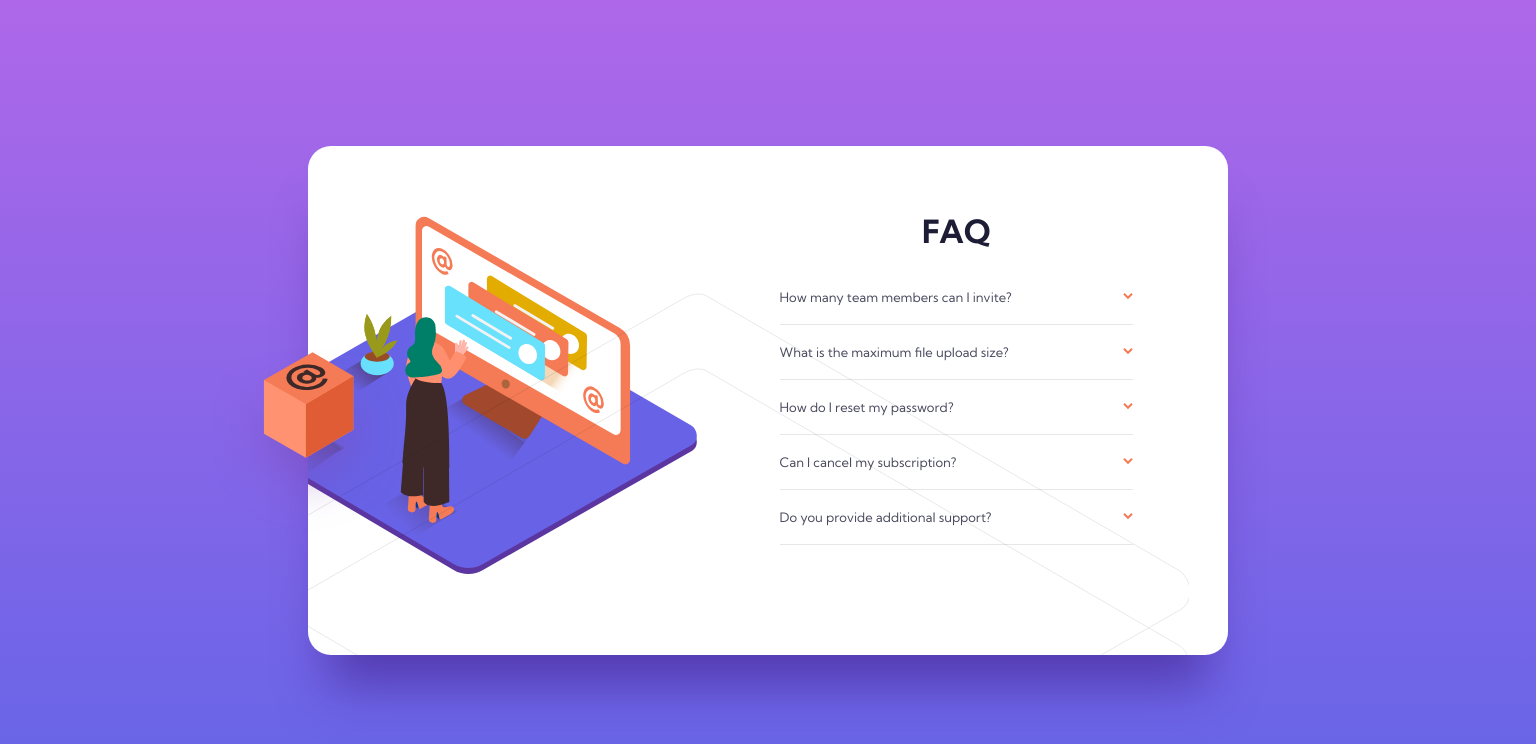
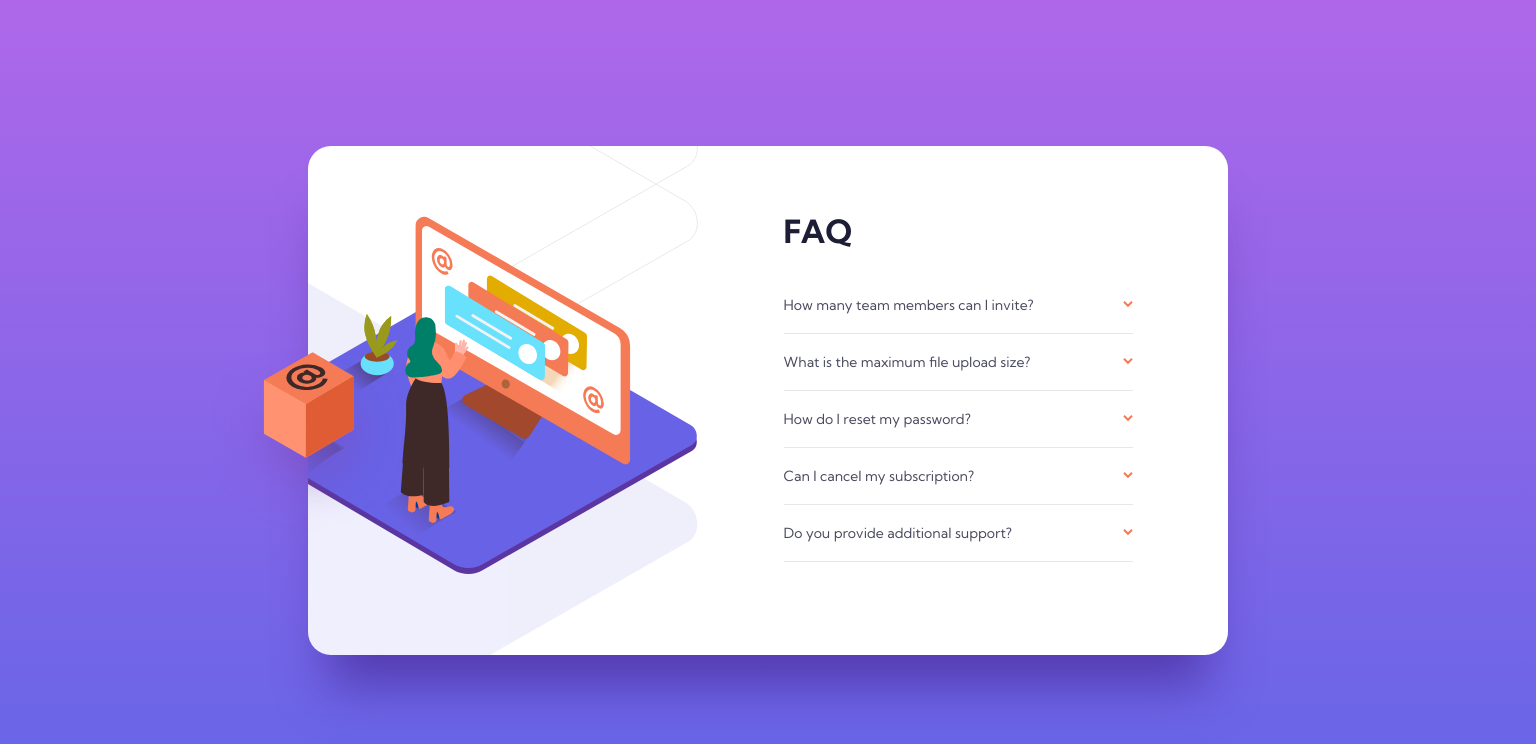
Before and after one commit to AdamHaniff/FAQ-Accordion-Card, a website built with Parcel: page index.html in a window 1536 px wide. Built offline with nearby package versions, Linux system fonts and the light colour scheme.

Commit message:
Styled FAQ container for desktop layout

```diff
--- a/sass/main.scss
+++ b/sass/main.scss
@@ -171,6 +171,7 @@ body {
     width: 92rem;
     height: 50.9rem;
     flex-direction: row;
+    gap: 0.4rem;
     align-items: initial;
     padding: 6.5rem 9.5rem 8.3rem 0;
     overflow: hidden;
@@ -185,6 +186,7 @@ body {
       position: relative;
       top: 0.5rem;
       left: -8.3rem;
+      z-index: 1;
 
       &::before {
         content: "";
@@ -198,11 +200,29 @@ body {
       }
 
       &::after {
-        content: "";
         background-image: url("../images/bg-pattern-desktop.svg");
-        width: 96.4rem;
-        height: 56.8rem;
+        width: 96.6rem;
+        height: 94.5rem;
+        position: relative;
+        z-index: -1;
+        transform: translate(-51%, -77%);
       }
+    }
+  }
+
+  // ******** FAQ CONTAINER ********
+  .FAQ {
+    max-width: initial;
+    width: 35rem;
+
+    &__header {
+      text-align: left;
+      margin-bottom: 4.5rem;
+    }
+
+    &__question {
+      font-size: 1.4rem;
+      margin-right: initial;
     }
   }
 }
```
Also changed, not shown: css/main.css, 1 other file.
